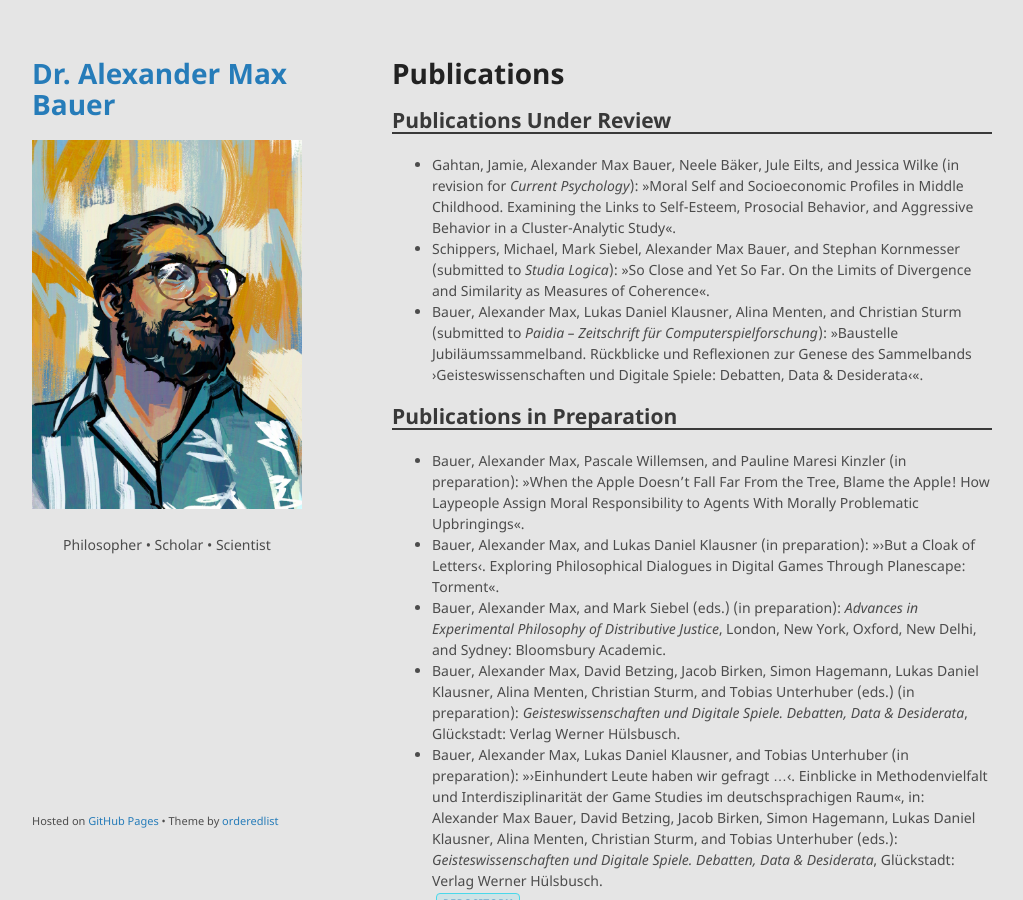
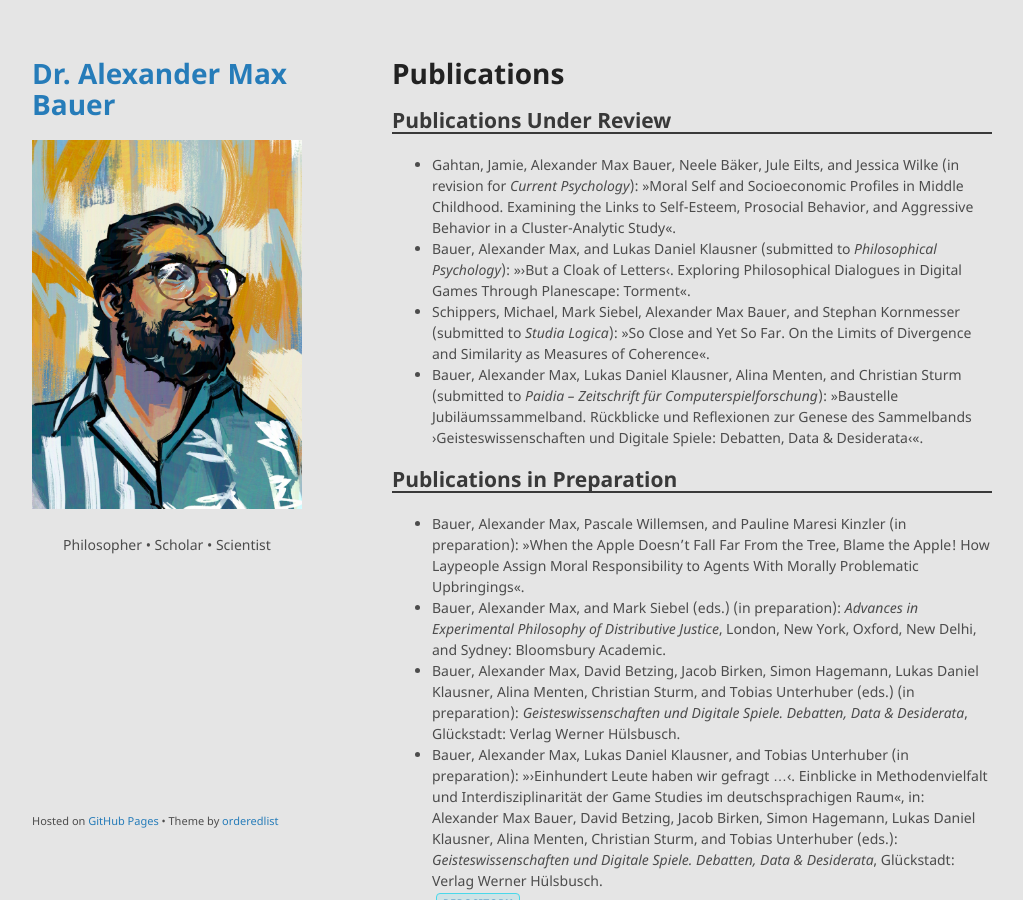
Before and after one commit to alephmembeth/alephmembeth.github.io, a Jekyll site: the page built from publications.md, in a window 1280 px wide and 900 px high. Shown: the whole window, without its empty margins (128-1151 px from the left). Built offline with Jekyll 4.4.1, drawn with Linux system fonts in a browser that asks for light colours; our own code applies the rules of GitHub Pages for plain Markdown files.

Commit message:
Update publications.md

```diff
--- a/publications.md
+++ b/publications.md
@@ -7,13 +7,13 @@ layout: default
 ## Publications Under Review
 
 + Gahtan, Jamie, Alexander Max Bauer, Neele Bäker, Jule Eilts, and Jessica Wilke (in revision for _Current Psychology_): »Moral Self and Socioeconomic Profiles in Middle Childhood. Examining the Links to Self-Esteem, Prosocial Behavior, and Aggressive Behavior in a Cluster-Analytic Study«.
++ Bauer, Alexander Max, and Lukas Daniel Klausner (submitted to _Philosophical Psychology_): »›But a Cloak of Letters‹. Exploring Philosophical Dialogues in Digital Games Through Planescape: Torment«.
 + Schippers, Michael, Mark Siebel, Alexander Max Bauer, and Stephan Kornmesser (submitted to _Studia Logica_): »So Close and Yet So Far. On the Limits of Divergence and Similarity as Measures of Coherence«.
 + Bauer, Alexander Max, Lukas Daniel Klausner, Alina Menten, and Christian Sturm (submitted to _Paidia – Zeitschrift für Computerspielforschung_): »Baustelle Jubiläumssammelband. Rückblicke und Reflexionen zur Genese des Sammelbands ›Geisteswissenschaften und Digitale Spiele: Debatten, Data & Desiderata‹«.
 
 ## Publications in Preparation
 
 + Bauer, Alexander Max, Pascale Willemsen, and Pauline Maresi Kinzler (in preparation): »When the Apple Doesn’t Fall Far From the Tree, Blame the Apple! How Laypeople Assign Moral Responsibility to Agents With Morally Problematic Upbringings«.
-+ Bauer, Alexander Max, and Lukas Daniel Klausner (in preparation): »›But a Cloak of Letters‹. Exploring Philosophical Dialogues in Digital Games Through Planescape: Torment«.
 + Bauer, Alexander Max, and Mark Siebel (eds.) (in preparation): _Advances in Experimental Philosophy of Distributive Justice_, London, New York, Oxford, New Delhi, and Sydney: Bloomsbury Academic.
 + Bauer, Alexander Max, David Betzing, Jacob Birken, Simon Hagemann, Lukas Daniel Klausner, Alina Menten, Christian Sturm, and Tobias Unterhuber (eds.) (in preparation): _Geisteswissenschaften und Digitale Spiele. Debatten, Data & Desiderata_, Glückstadt: Verlag Werner Hülsbusch.
 + Bauer, Alexander Max, Lukas Daniel Klausner, and Tobias Unterhuber (in preparation): »›Einhundert Leute haben wir gefragt …‹. Einblicke in Methodenvielfalt und Interdisziplinarität der Game Studies im deutschsprachigen Raum«, in: Alexander Max Bauer, David Betzing, Jacob Birken, Simon Hagemann, Lukas Daniel Klausner, Alina Menten, Christian Sturm, and Tobias Unterhuber (eds.): _Geisteswissenschaften und Digitale Spiele. Debatten, Data & Desiderata_, Glückstadt: Verlag Werner Hülsbusch.<br><span class = "label color-9">[Repository](https://github.com/alephmembeth/survey-game-studies-2025)</span>
```
